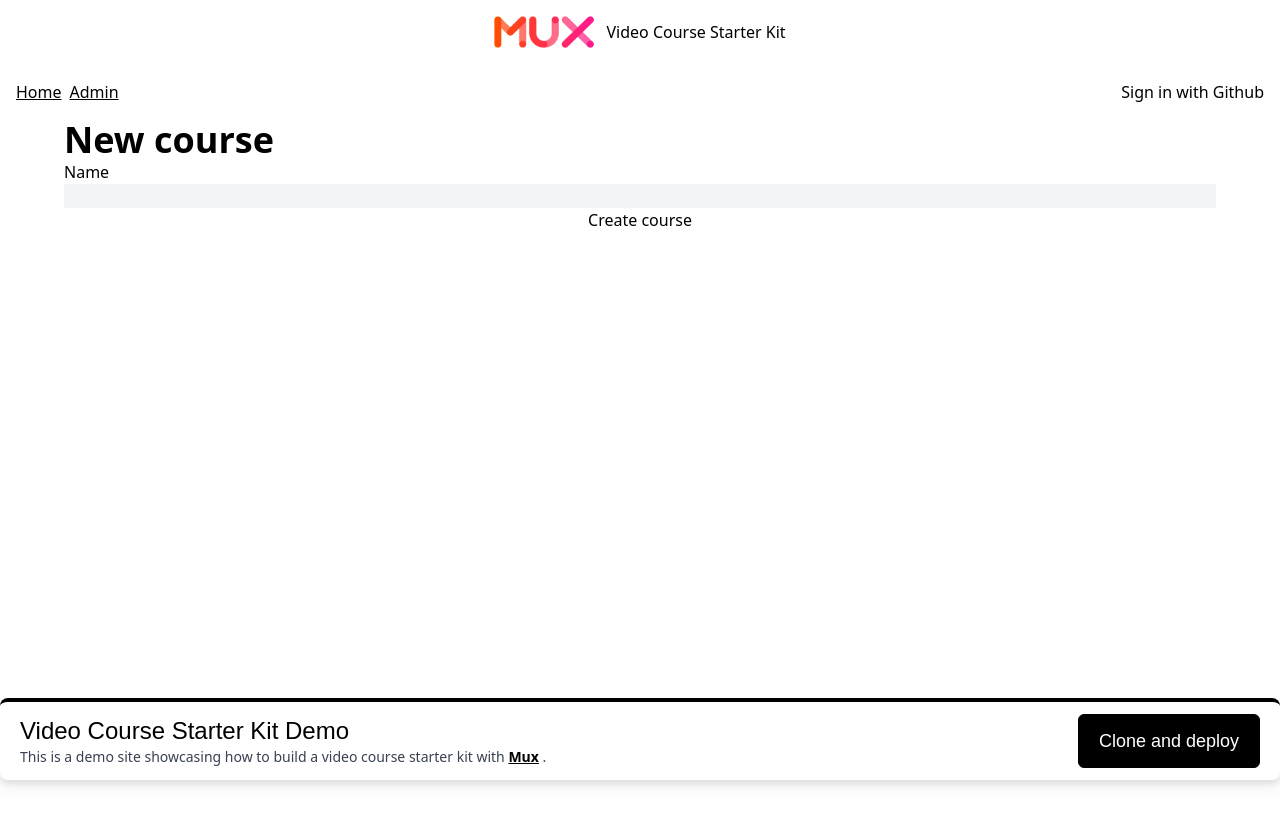
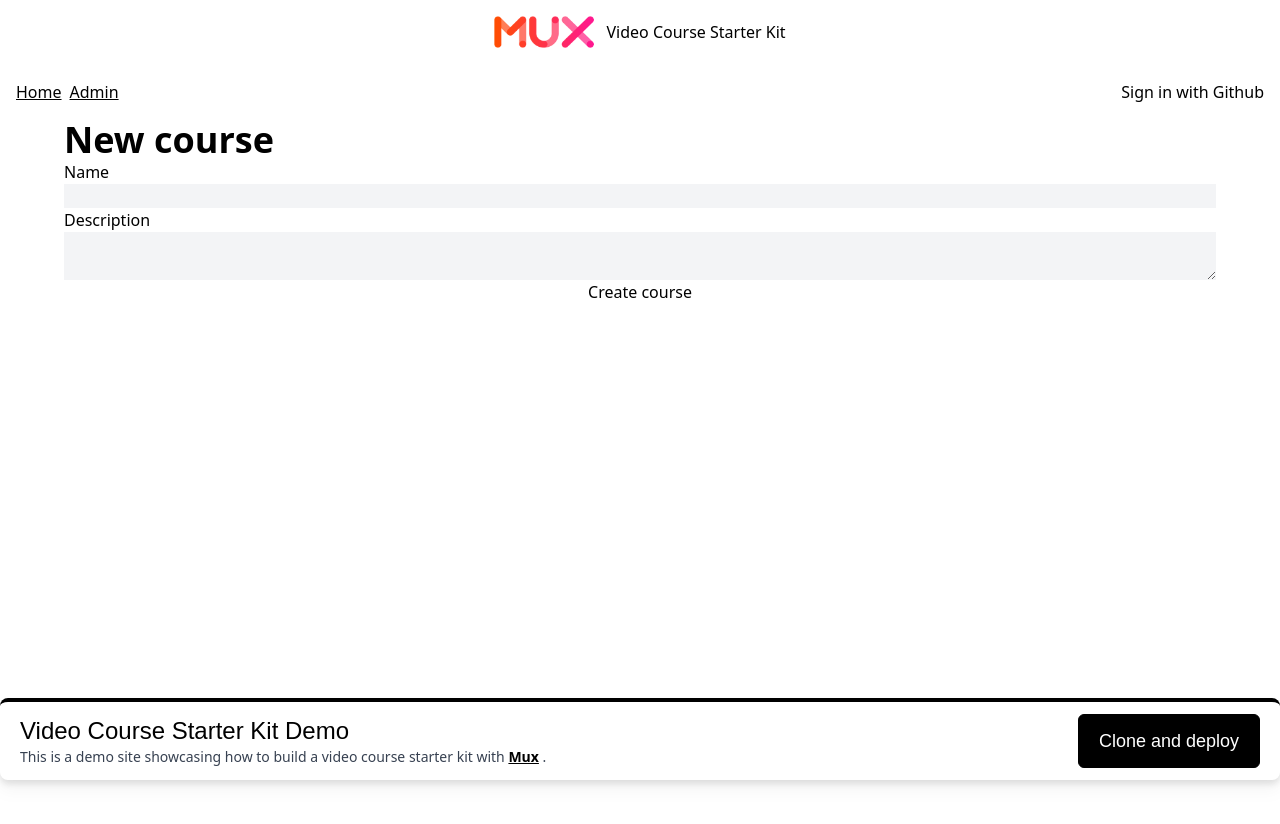
Before and after one commit to muxinc/video-course-starter-kit, a Next.js app: page /admin/courses/new in a window 1280 px wide. Shown: the top 824 px of the page. Built offline with nearby package versions, Linux system fonts and the light colour scheme; no server answers.

Commit message:
Adhere to new schema changes

```diff
--- a/pages/admin/courses/new.tsx
+++ b/pages/admin/courses/new.tsx
@@ -1,10 +1,10 @@
 import type { NextPage } from 'next'
-import { prisma } from 'utils/prisma'
 import { useForm, SubmitHandler } from "react-hook-form";
 import { useRouter } from 'next/router'
 
 type Inputs = {
   name: string;
+  description: string;
 };
 
 type CourseCreateResult = {
@@ -36,6 +36,10 @@ const AdminNewCourse: NextPage = () => {
         <input className='bg-gray-100' {...register("name", { required: true })} />
         {errors.name && <span>Name is required</span>}
 
+        <label htmlFor="description">Description</label>
+        <textarea className='bg-gray-100' {...register("description", { required: true })} />
+        {errors.description && <span>Description is required</span>}
+
         <input type="submit" value='Create course' />
       </form>
     </>
--- a/pages/api/courses.ts
+++ b/pages/api/courses.ts
@@ -3,6 +3,7 @@ import type { NextApiRequest, NextApiResponse } from 'next'
 import type { Course } from '@prisma/client'
 import { unstable_getServerSession } from "next-auth/next"
 import { authOptions } from "./auth/[...nextauth]"
+import slugify from '@sindresorhus/slugify';
 
 export default async function assetHandler(req: NextApiRequest, res: NextApiResponse<Course[] | Course>) {
   const { method } = req
@@ -22,7 +23,7 @@ export default async function assetHandler(req: NextApiRequest, res: NextApiResp
       }
       break
     case 'POST':
-      const { name } = JSON.parse(req.body)
+      const { name, description } = JSON.parse(req.body)
 
       try {
         const email = session?.user?.email
@@ -31,6 +32,8 @@ export default async function assetHandler(req: NextApiRequest, res: NextApiResp
         const course = await prisma.course.create({
           data: {
             name,
+            description,
+            slug: slugify(name),
             author: {
               connect: {
                 email
--- a/pages/api/lessons/index.ts
+++ b/pages/api/lessons/index.ts
@@ -3,6 +3,7 @@ import type { NextApiRequest, NextApiResponse } from 'next'
 import type { Course, Lesson } from '@prisma/client'
 import { unstable_getServerSession } from "next-auth/next"
 import { authOptions } from "../auth/[...nextauth]"
+import slugify from '@sindresorhus/slugify';
 
 export default async function assetHandler(req: NextApiRequest, res: NextApiResponse<Lesson>) {
   const { method } = req
@@ -53,6 +54,7 @@ export default async function assetHandler(req: NextApiRequest, res: NextApiResp
           data: {
             name,
             description,
+            slug: slugify(name),
             course: {
               connect: {
                 id: course.id
```
